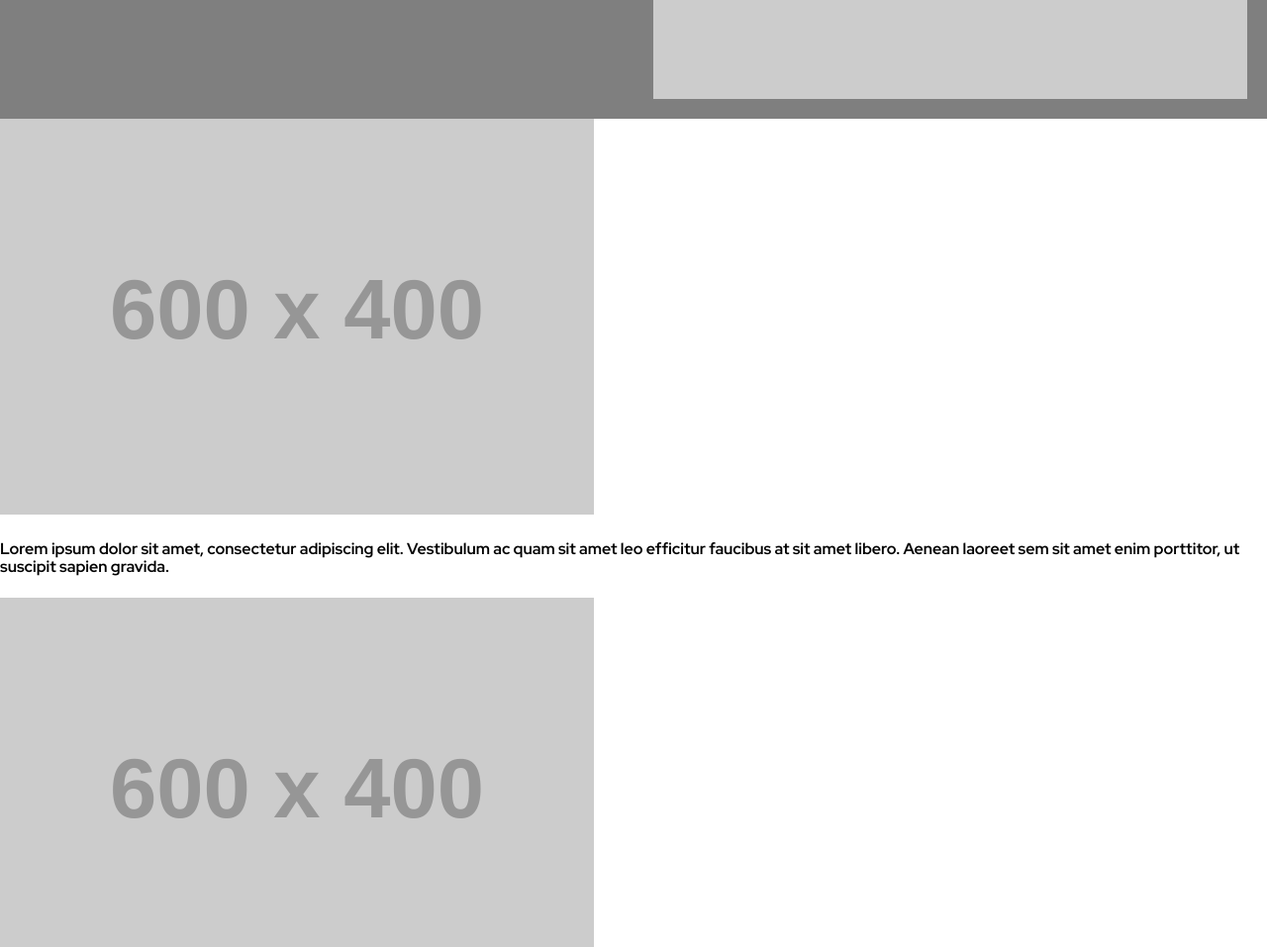
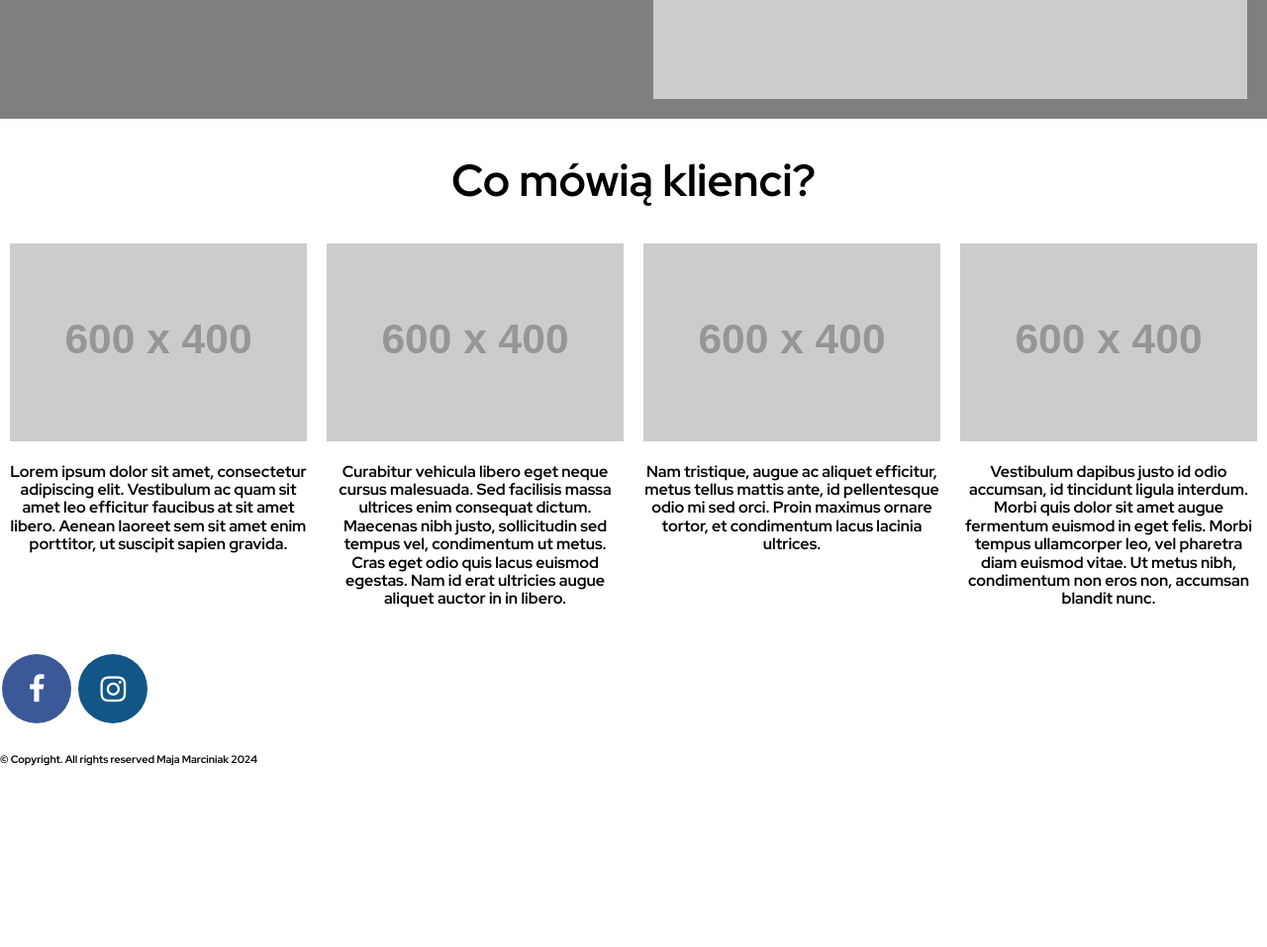
Before and after one commit to J4ISY/mental-rebel, a plain HTML site: page index.html in a window 1280 px wide. Shown: the part 1760-2717 px from the top of the page at 99% size. After the commit the page ends 2558 px from the top, so only its background shows below. Drawn offline with Linux system fonts and the light colour scheme; placeholder pictures from the web are drawn by us.

Commit message:
dodanie styles do referencji

```diff
--- a/index.html
+++ b/index.html
@@ -76,15 +76,17 @@
                     <img class="o-mnie-img" src="https://placehold.co/600x400" alt="zdjęcie klienta">
             </div>
     </div>
+    <h2 class="ref-h2-txt">Co mówią klienci?</h2>
         <div class="ref">
+
             <div class="ref-sing">
-                <img src="https://placehold.co/600x400" alt="zdjęcie zawodnika" class="ref-img">
+                <img class="ref-img" src="https://placehold.co/600x400" alt="zdjęcie zawodnika">
                 <h4 class="ref-txt">Lorem ipsum dolor sit amet, consectetur adipiscing elit.
                     Vestibulum ac quam sit amet leo efficitur faucibus at sit amet libero.
                     Aenean laoreet sem sit amet enim porttitor, ut suscipit sapien gravida.</h4>
             </div>
             <div class="ref-sing">
-                <img src="https://placehold.co/600x400" alt="zdjęcie zawodnika" class="ref-img">
+                <img class="ref-img" src="https://placehold.co/600x400" alt="zdjęcie zawodnika">
                 <h4 class="ref-txt">Curabitur vehicula libero eget neque cursus malesuada.
                     Sed facilisis massa ultrices enim consequat dictum.
                     Maecenas nibh justo, sollicitudin sed tempus vel, condimentum ut metus.
@@ -92,12 +94,12 @@
                     Nam id erat ultricies augue aliquet auctor in in libero.</h4>
             </div>
             <div class="ref-sing">
-                <img src="https://placehold.co/600x400" alt="zdjęcie zawodnika" class="ref-img">
+                <img class="ref-img" src="https://placehold.co/600x400" alt="zdjęcie zawodnika">
                 <h4 class="ref-txt">Nam tristique, augue ac aliquet efficitur, metus tellus mattis ante, id pellentesque odio mi sed orci.
                     Proin maximus ornare tortor, et condimentum lacus lacinia ultrices.</h4>
             </div>
             <div class="ref-sing">
-                <img src="https://placehold.co/600x400" alt="zdjęcie zawodnika" class="ref-img">
+                <img class="ref-img" src="https://placehold.co/600x400" alt="zdjęcie zawodnika">
                 <h4 class="ref-txt">Vestibulum dapibus justo id odio accumsan, id tincidunt ligula interdum.
                     Morbi quis dolor sit amet augue fermentum euismod in eget felis.
                     Morbi tempus ullamcorper leo, vel pharetra diam euismod vitae.
--- a/style/style.css
+++ b/style/style.css
@@ -121,8 +121,35 @@
     font-size: 20px;
 }
 
+.ref-h2-txt {
+    text-align: center;
+    font-size: 45px;
+}
 
+.ref {
+    display: flex;
+    justify-content: center;
+    width: 100%;
+    margin: 20px 0px;
 
+}
+
+.ref-sing {
+    /* border: 3px solid green; */
+    width: 25%;
+    margin-inline: 10px;
+
+    display: flex;
+    flex-direction: column;
+}
+.ref-img {
+    width: 100%;
+
+}
+.ref-txt {
+    font-size: 16px;
+    text-align: center;
+}
 
 
 
```
